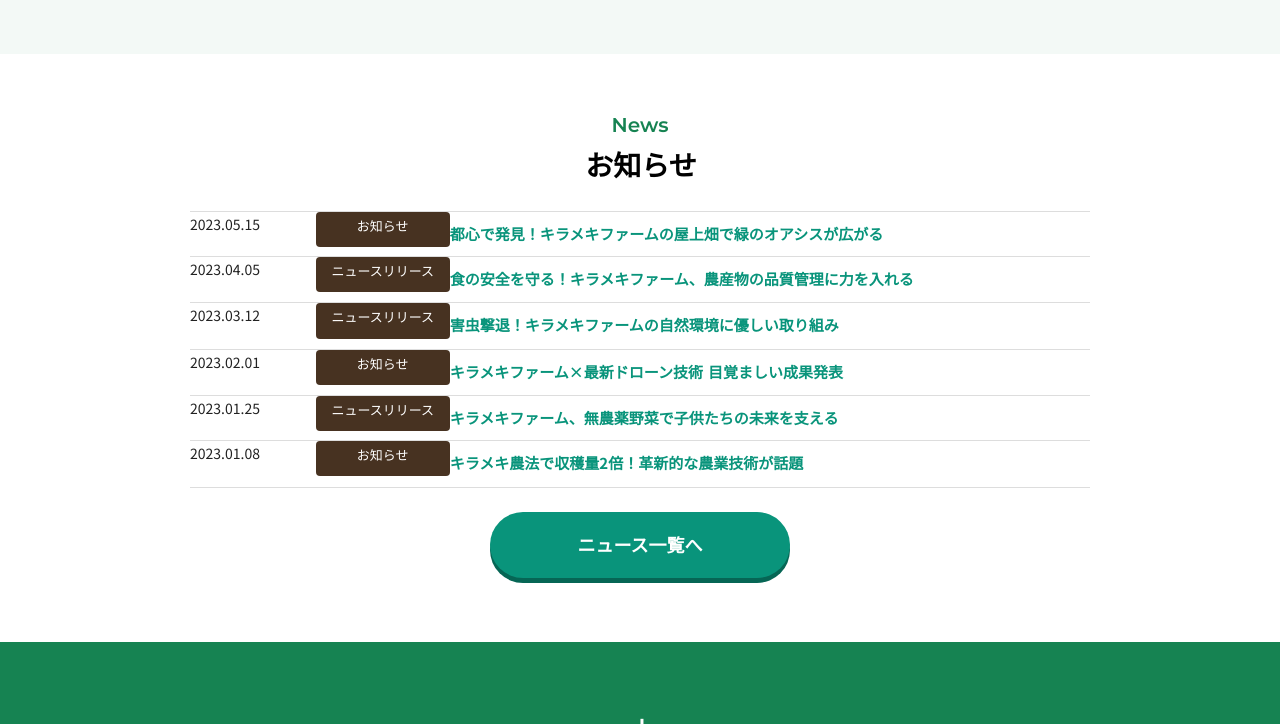
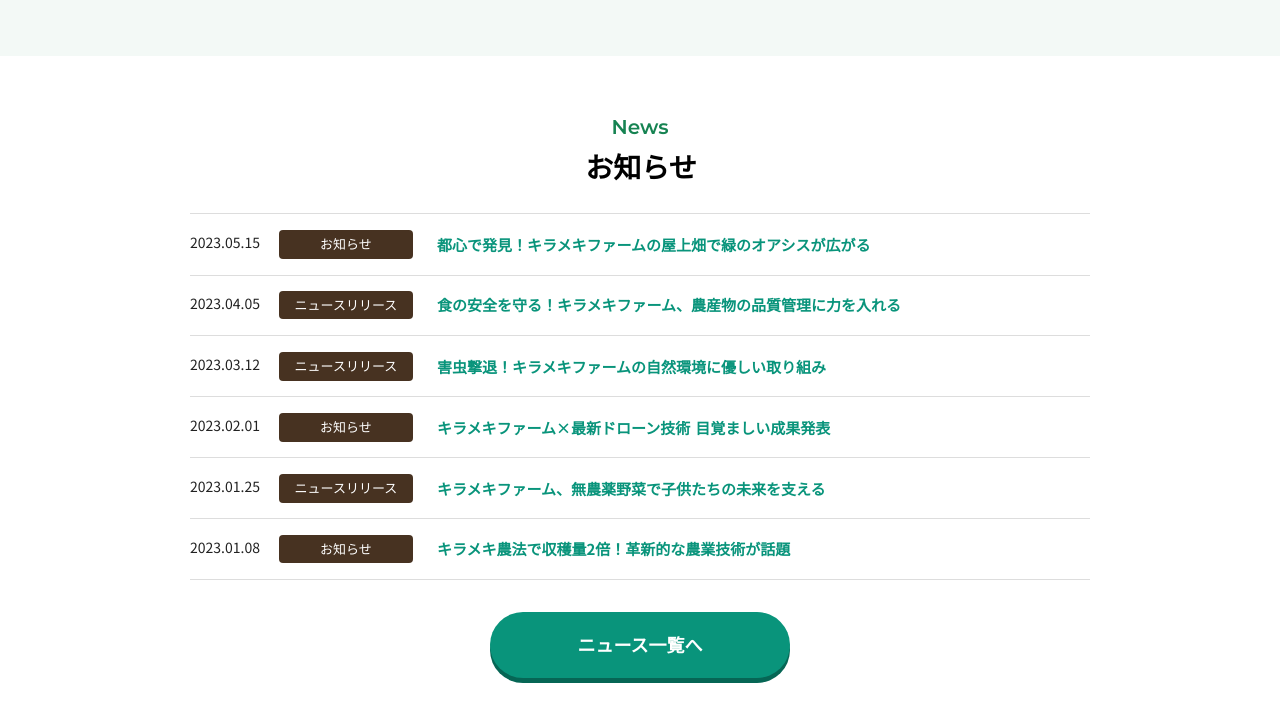
Before and after one commit to tubaihm/web-site, a plain HTML site: page index.html in a window 1280 px wide. Shown: the part 2076-2800 px from the top of the page. Drawn offline with Linux system fonts and the light colour scheme; some packages are replaced by stand-ins of ours.

Commit message:
240524_mayu.hiruta

```diff
--- a/assets/style/main.scss
+++ b/assets/style/main.scss
@@ -123,7 +123,9 @@ li {
         height: 100%;
 
         @include mq {
-            padding: 0 mvw(115);
+            margin: 0 auto;
+            padding: 0;
+            width: mvw(1170);
         }
     }
 
@@ -229,8 +231,9 @@ li {
         margin: 0 vw(16);
 
         @include mq {
-            margin: 0 mvw(115);
+            margin: 0 auto;
             padding-top: mvw(38);
+            width: mvw(1167);
         }
     }
 
@@ -241,7 +244,7 @@ li {
         @include mq {
             display: flex;
             column-gap: mvw(132);
-            margin: 0 mvw(34) mvw(57);
+            margin: 0 mvw(32) mvw(57);
         }
     }
 
@@ -269,10 +272,6 @@ li {
 
     &__image {
         width: 100%;
-
-        @include mq {
-            width: mvw(1167);
-        }
     }
 }
 
@@ -307,7 +306,7 @@ li {
         opacity: .8;
 
         @include mq {
-            margin-top: mvw(100);
+            margin-top: mvw(102);
             padding: 0;
             opacity: 1;
         }
@@ -450,7 +449,8 @@ li {
         border-radius: vw(24);
 
         @include mq {
-            padding: 0;
+            column-gap: mvw(30);
+            padding: mvw(4) mvw(32) 0;
             width: calc((100% - mvw(50))/2);
             height: mvw(180);
             border-radius: mvw(24);
@@ -458,6 +458,8 @@ li {
 
         &--small {
             @include mq {
+                column-gap: mvw(19);
+                padding: mvw(2) mvw(25) 0;
                 width: calc((100% - mvw(100))/3);
                 height: mvw(150);
             }
@@ -466,21 +468,29 @@ li {
 
     &__image {
         width: vw(141);
+        @include mq {
+            width: mvw(160);
+        }
 
         &--03 {
             width: vw(132);
+            @include mq {
+                width: mvw(200);
+            }
         }
 
         &--04 {
             width: vw(102);
+            @include mq {
+                width: mvw(158);
+            }
         }
 
         &--05 {
             width: vw(121);
-        }
-
-        @include mq {
-            width: mvw(180);
+            @include mq {
+                width: mvw(186);
+            }
         }
     }
 
@@ -496,10 +506,15 @@ li {
         &--br {
             display: inline-block;
         }
-
         &--small {
             @include mq {
                 font-size: mvw(20);
+            }
+        }
+
+        &--small-br {
+            @include mq {
+                display: inline;
             }
         }
     }
@@ -544,6 +559,10 @@ li {
                 margin-bottom: 0;
             }
         }
+
+        &:hover{
+            opacity: .5;
+        }
     }
 
     &__image {
@@ -572,7 +591,7 @@ li {
     padding-bottom: vw(62);
     @include mq {
         padding-top: mvw(54);
-        padding-bottom: mvw(64);
+        padding-bottom: mvw(69);
     }
 
     &__container {
@@ -589,28 +608,31 @@ li {
         border-top: #ddd solid vw(1);
         @include mq {
             display: flex;
-            padding-bottom: mvw(10);
+            align-items: center;
+            column-gap: mvw(24);
+            padding-top: mvw(8);
+            padding-bottom: mvw(15);
             border-top: #ddd solid mvw(1);
         }
 
         &:first-child {
             padding-bottom: vw(9);
             @include mq {
-                padding-bottom: mvw(9);
+                padding-bottom: mvw(16);
             }
+        }
 
-            &__list-category {
-                padding-bottom: vw(2);
-                @include mq {
-                    padding-bottom: mvw(3);
-                }
+        &:nth-child(2) {
+            @include mq {
+                padding-top: mvw(6);
+                padding-bottom: mvw(16);
             }
         }
 
         &:nth-child(5) {
             padding-bottom: vw(9);
             @include mq {
-                padding-bottom: mvw(9);
+                padding-bottom: mvw(15);
             }
         }
 
@@ -619,7 +641,7 @@ li {
             padding-bottom: vw(11);
             border-bottom: #ddd solid vw(1);
             @include mq {
-                padding-bottom: mvw(11);
+                padding-bottom: mvw(16);
                 border-bottom: #ddd solid mvw(1);
             }
         }
@@ -630,7 +652,14 @@ li {
         column-gap: vw(17);
         padding-top: vw(14);
         @include mq {
-            padding-top: 0;
+            column-gap: mvw(19);
+            padding-top: mvw(8);
+        }
+
+        &--02{
+            @include mq{
+                padding-top: mvw(9);
+            }
         }
     }
 
@@ -693,7 +722,7 @@ li {
         border-radius: vw(33);
         box-shadow: 0 vw(5) 0 0 #066655;
         @include mq{
-            margin: mvw(24) auto 0;
+            margin-top: mvw(32);
             padding: mvw(17) 0;
             width: mvw(300);
             font-size: mvw(18);
@@ -718,12 +747,10 @@ li {
     padding-bottom: vw(23);
     background-color: #168352;
 
-    &__container {
-        margin: 0 auto;
-        width: vw(230);
+    @include mq {
+        padding-top: mvw(34);
+        padding-bottom: mvw(36);
     }
-
-    &__menu {}
 
     &__menu-list {
         display: flex;
@@ -731,6 +758,11 @@ li {
         column-gap: vw(6);
         font-size: vw(13);
         color: #fff;
+
+        @include mq {
+            column-gap: mvw(8);
+            font-size: mvw(15);
+        }
     }
 
     &__menu-bar {
@@ -741,5 +773,18 @@ li {
         height: vw(1);
         transform: rotate(90deg);
         background-color: #fff;
+
+        @include mq{
+            margin-top: mvw(14);
+            margin-left: mvw(2);
+            width: mvw(24);
+            height: mvw(1);
+        }
+    }
+
+    &__menu--list-style{
+        @include mq{
+            letter-spacing: -.07em;
+        }
     }
 }
--- a/index.html
+++ b/index.html
@@ -152,8 +152,8 @@
                                 <img src="/assets/image/top/products_service/products_service_03_sp.png" alt="" class="service__image service__image--03">
                             </picture>
                             <p class="service__text service__text--small">
-                                <span class="service__text--br">フューチャーファーム</span>
-                                <span class="service__text--br">マスター</span>
+                                <span class="service__text--br service__text--small-br">フューチャーファーム</span>
+                                <span class="service__text--br service__text--small-br">マスター</span>
                             </p>
                         </li>
                         <!-- 4個目 -->
@@ -228,7 +228,7 @@
                         </li>
                         <!-- 2個目 -->
                         <li class="news__list-item">
-                            <div class="news__list-head">
+                            <div class="news__list-head news__list-head--02">
                                 <span class="news__list-date">2023.04.05</span>
                                 <span class="news__list-category">ニュースリリース</span>
                             </div>
@@ -282,7 +282,7 @@
                     <ul class="footer__menu-list">
                         <li><a href="">価格・スペック</a></li>
                         <span class="footer__menu-bar"></span>
-                        <li><a href="">よくあるご質問</a></li>
+                        <li class="footer__menu--list-style"><a href="">よくあるご質問</a></li>
                     </ul>
                 </nav>
             </div>
```
Also changed, not shown: assets/style/main.css, 1 other file.
